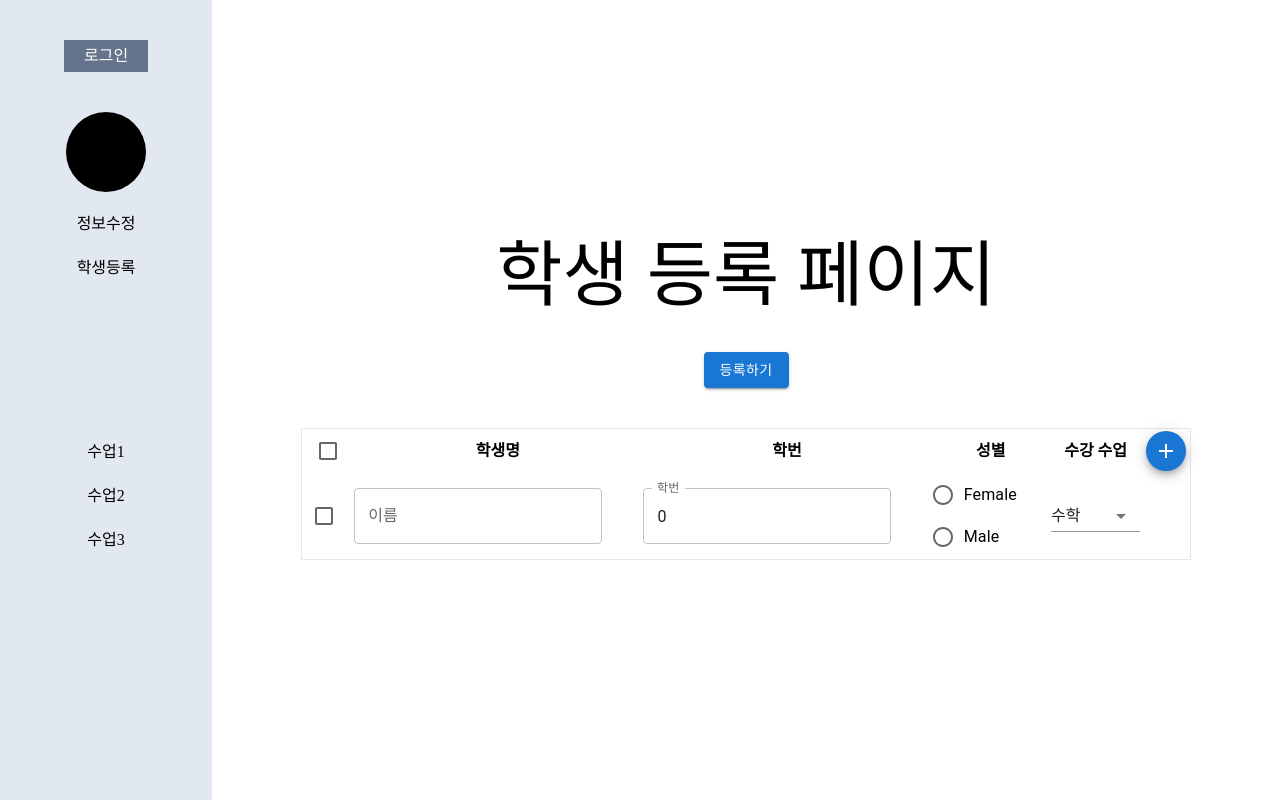
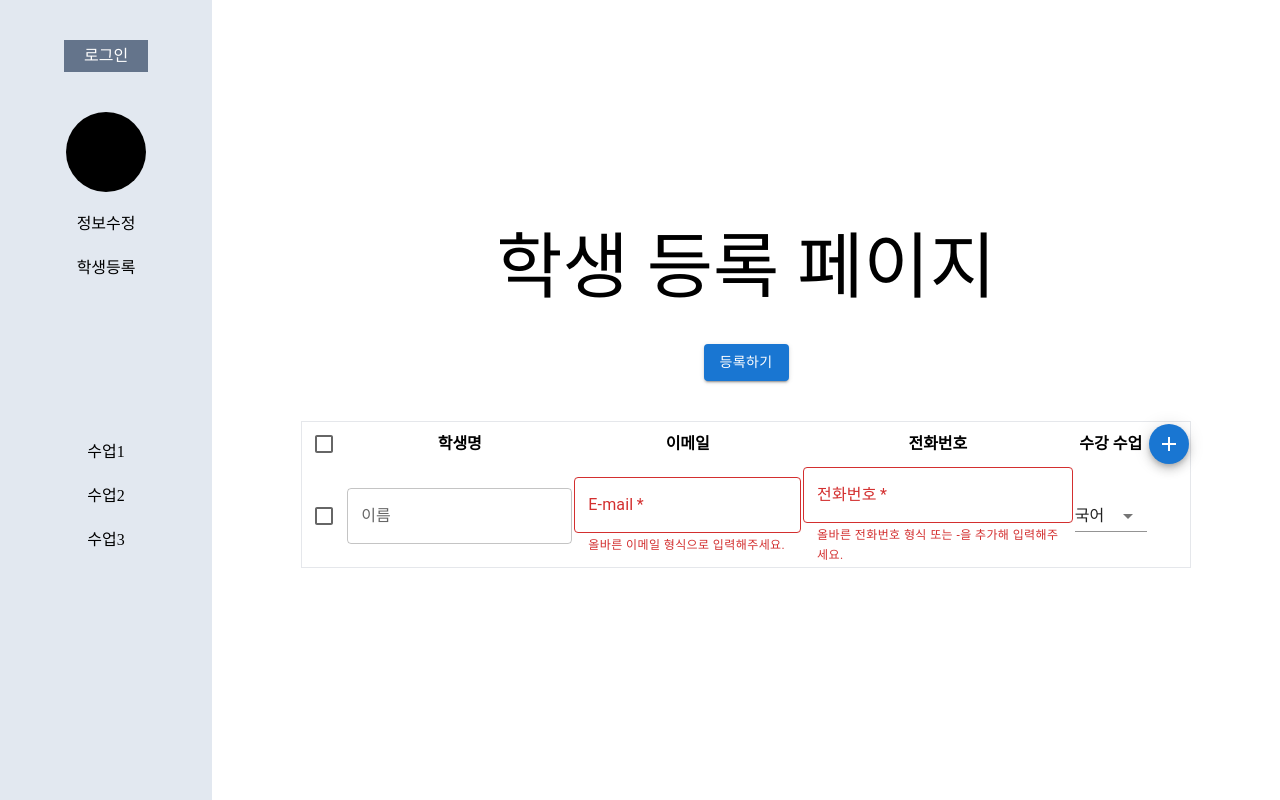
Before and after one commit to mirinai/project_attendance_of_students, a React (Create React App) app: page /register in a window 1280 px wide. Both pictures are taken after a click on the button "add". Built offline with nearby package versions, Linux system fonts and the light colour scheme; a web font is replaced by a local one.

Commit message:
유효성 검사 추가

```diff
--- a/src/components/layout/Routing.tsx
+++ b/src/components/layout/Routing.tsx
@@ -17,7 +17,6 @@ const Routing = () => {
           <Route path="/attendance" element={<Attendance />}></Route>
           <Route path="/register" element={<Register />}></Route>
           <Route path="/classcontent" element={<ClassContents />}></Route>
-          <Route path="/register/test" element={<StudentList />}></Route>
         </Route>
       </Routes>
     </BrowserRouter>
--- a/src/components/organism/Register.tsx
+++ b/src/components/organism/Register.tsx
@@ -1,18 +1,4 @@
-import {
-  Button,
-  Checkbox,
-  Fab,
-  FormControl,
-  FormControlLabel,
-  FormLabel,
-  InputLabel,
-  MenuItem,
-  NativeSelect,
-  Radio,
-  RadioGroup,
-  Select,
-  TextField,
-} from "@mui/material";
+import { Button, Checkbox } from "@mui/material";
 
 import { useState } from "react";
 import StudentList, { StuProps } from "../../황승우/StudentList";
@@ -25,11 +11,11 @@ export const Register = () => {
   const [checkedAll, setCheckedAll] = useState(false);
   const [handleCheck, setHandleCheck] = useState<boolean[]>([]);
 
-  const selectCheckAll = () => {
+  function selectCheckAll() {
     setCheckedAll((prev) => !prev);
     const array = new Array(addStu.length).fill(!checkedAll);
     setHandleCheck(array);
-  };
+  }
 
   const handleCheckBox = (position: number) => {
     const newCheckState = handleCheck.map((v, i) => (i === position ? !v : v));
@@ -43,7 +29,7 @@ export const Register = () => {
     // DB 연결시 학생명, 학생 학번(key 값?), 성별(학생 구분 내용, 미확정), 수업하는 수강명 or 수강정보, 등록하는 교수의 정보
   };
   const registerButton = () => {
-    const newStu = { id, name: "", studentNumber: 0, gender: "", classes: "" };
+    const newStu = { id };
     setStu((prev) => [...prev, newStu]);
     setHandleCheck((prev) => [...prev, false]);
     setId((prev) => prev + 1);
@@ -68,8 +54,8 @@ export const Register = () => {
               />
             </th>
             <th>학생명</th>
-            <th>학번</th>
-            <th>성별</th>
+            <th>이메일</th>
+            <th>전화번호</th>
             <th>수강 수업</th>
             <th>
               <AddButton handleClick={registerButton} />
--- a/src/황승우/StudentList.tsx
+++ b/src/황승우/StudentList.tsx
@@ -14,13 +14,13 @@ import {
   Select,
   TextField,
 } from "@mui/material";
-import { useState } from "react";
+import { useEffect, useState } from "react";
 
 export type StuProps = {
   id?: number;
   name?: string;
-  studentNumber?: number;
-  gender?: string;
+  email?: string;
+  phone?: string;
   classes?: string;
   isChecked?: boolean;
   setChange?: () => void;
@@ -29,13 +29,33 @@ export type StuProps = {
 const StudentList = ({
   id,
   name,
-  studentNumber,
-  gender,
+  email,
+  phone,
   classes,
   isChecked,
   setChange,
 }: StuProps) => {
   const label = { inputProps: { "aria-label": "Checkbox demo" } };
+  const [emailErr, setEmailErr] = useState(false);
+  const [phoneErr, setPhoneErr] = useState(false);
+  const emailCheck =
+    /^[0-9a-zA-Z]([-_\.]?[0-9a-zA-Z])*@[0-9a-zA-Z]([-_\.]?[0-9a-zA-Z])*\.[a-zA-Z]{2,3}$/;
+  useEffect(() => {
+    setEmailErr(!emailCheck.test(email ?? ""));
+  }, [email]);
+
+  const phoneCheck = /^(01[016789]{1})-[0-9]{3,4}-[0-9]{4}$/;
+  useEffect(() => {
+    setPhoneErr(!phoneCheck.test(phone ?? ""));
+  }, [phone]);
+
+  const handleChangeEmail = (e: React.ChangeEvent<HTMLInputElement>) => {
+    setEmailErr(!emailCheck.test(e.target.value));
+  };
+
+  const handleChangePhone = (e: React.ChangeEvent<HTMLInputElement>) => {
+    setPhoneErr(!phoneCheck.test(e.target.value));
+  };
 
   return (
     <>
@@ -52,29 +72,40 @@ const StudentList = ({
           />
         </td>
         <td>
-          <TextField
-            id="outlined-basic"
-            label="학번"
-            variant="outlined"
-            value={studentNumber}
-          />
+          <div className="flex">
+            <div className="">
+              <TextField
+                required
+                id="outlined-required"
+                label="E-mail"
+                value={email}
+                onChange={handleChangeEmail}
+                error={emailErr}
+                helperText={
+                  emailErr ? "올바른 이메일 형식으로 입력해주세요." : ""
+                }
+              />
+            </div>
+          </div>
         </td>
         <td>
-          <FormControl>
-            <RadioGroup
-              aria-labelledby="demo-radio-buttons-group-label"
-              defaultValue="female"
-              name="radio-buttons-group"
-              value={gender}
-            >
-              <FormControlLabel
-                value="female"
-                control={<Radio />}
-                label="Female"
+          <div className="flex">
+            <div className="">
+              <TextField
+                required
+                id="outlined-required"
+                label="전화번호"
+                value={phone}
+                onChange={handleChangePhone}
+                error={phoneErr}
+                helperText={
+                  phoneErr
+                    ? "올바른 전화번호 형식 또는 -을 추가해 입력해주세요."
+                    : ""
+                }
               />
-              <FormControlLabel value="male" control={<Radio />} label="Male" />
-            </RadioGroup>
-          </FormControl>
+            </div>
+          </div>
         </td>
         <td>
           <FormControl fullWidth>
```
Also changed, not shown: public/erd.png (added), src/황승우/memo.txt.
